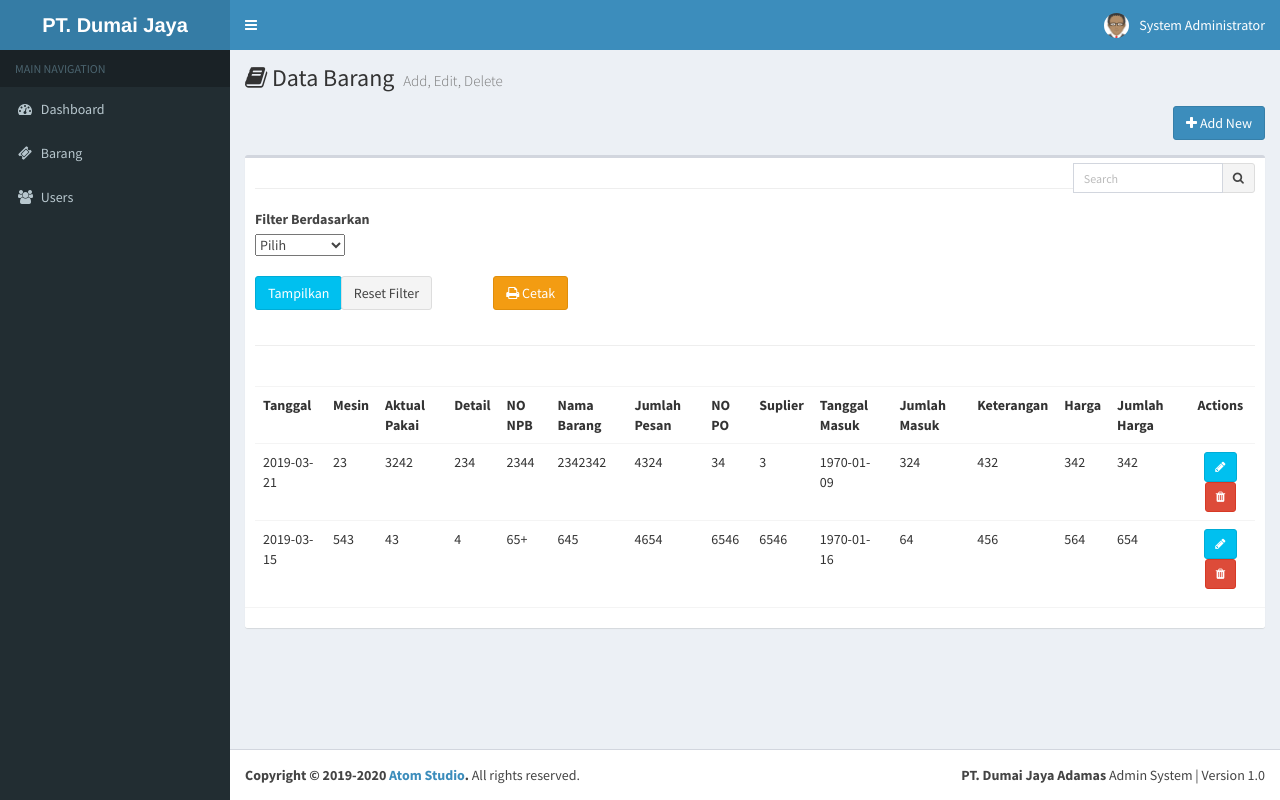
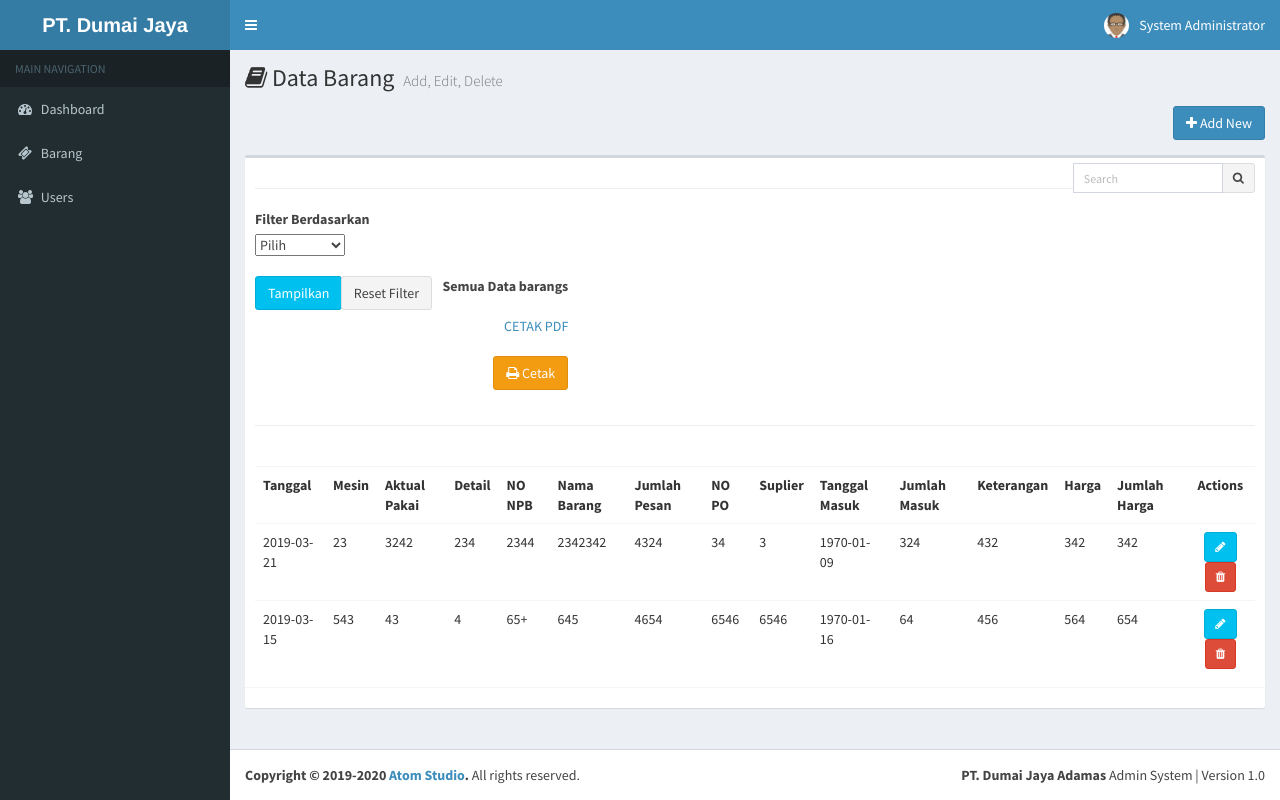
Before and after one commit to tomi-atom/purch, a CodeIgniter app: page /tcpdf/index.php/barang/barangListing in a window 1280 px wide. Run offline with CodeIgniter, Linux system fonts and the light colour scheme; a user stored in the database is signed in; data comes from the database, SQL or seed files in the repository.

Commit message:
Filter cetak

```diff
--- a/application/controllers/Barang.php
+++ b/application/controllers/Barang.php
@@ -39,7 +39,7 @@ class Barang extends BaseController
     function barangListing()
     {
 
-            $this->load->model('barang_model');
+        $this->load->model('barang_model');
 
         if(isset($_GET['filter']) && ! empty($_GET['filter'])){ // Cek apakah user telah memilih filter dan klik tombol tampilkan
             $filter = $_GET['filter']; // Ambil data filder yang dipilih user
@@ -47,7 +47,7 @@ class Barang extends BaseController
                 $tanggal = $_GET['tanggal'];
 
                 $ket = 'Data barangs Tanggal '.date('d-m-y', strtotime($tanggal));
-                $url_cetak = 'barangs/cetak?filter=1&tahun='.$tanggal;
+                $url_cetak = 'barang/cetak?filter=1&tahun='.$tanggal;
                 $barangs = $this->barang_model->view_by_date($tanggal); // Panggil fungsi view_by_date yang ada di barang_model
             }else if($filter == '2'){ // Jika filter nya 2 (per bulan)
                 $bulan = $_GET['bulan'];
@@ -55,18 +55,18 @@ class Barang extends BaseController
                 $nama_bulan = array('', 'Januari','Februari','Maret','April','Mei','Juni','Juli','Agustus','September','Oktober','November','Desember');
 
                 $ket = 'Data barangs Bulan '.$nama_bulan[$bulan].' '.$tahun;
-                $url_cetak = 'barangs/cetak?filter=2&bulan='.$bulan.'&tahun='.$tahun;
+                $url_cetak = 'barang/cetak?filter=2&bulan='.$bulan.'&tahun='.$tahun;
                 $barangs = $this->barang_model->view_by_month($bulan, $tahun); // Panggil fungsi view_by_month yang ada di barang_model
             }else{ // Jika filter nya 3 (per tahun)
                 $tahun = $_GET['tahun'];
 
                 $ket = 'Data barangs Tahun '.$tahun;
-                $url_cetak = 'barangs/cetak?filter=3&tahun='.$tahun;
+                $url_cetak = 'barang/cetak?filter=3&tahun='.$tahun;
                 $barangs = $this->barang_model->view_by_year($tahun); // Panggil fungsi view_by_year yang ada di barang_model
             }
         }else{ // Jika user tidak mengklik tombol tampilkan
             $ket = 'Semua Data barangs';
-            $url_cetak = 'barangs/cetak';
+            $url_cetak = 'barang/cetak';
             $barangs = $this->barang_model->view_all(); // Panggil fungsi view_all yang ada di barang_model
         }
 
@@ -77,7 +77,7 @@ class Barang extends BaseController
 
             $count = $this->barang_model->barangListingCount($searchText);
 
-			$returns = $this->paginationCompress ( "barangListing/", $count, 10 );
+			$returns = $this->paginationCompress ( "barangListing/", $count, 5 );
 
             $data['ket'] = $this->barang_model->barangListing($searchText, $returns["page"], $returns["segment"]);
 
@@ -85,7 +85,7 @@ class Barang extends BaseController
 
 
         $data['ket'] = $ket;
-       // $data['url_cetak'] = base_url('barangListing/'.$url_cetak);
+        $data['url_cetak'] = $url_cetak;
         $data['barangs'] = $barangs;
         $data['option_tahun'] = $this->barang_model->option_tahun();
         //  $this->load->view('view', $data);
--- a/application/views/barangs.php
+++ b/application/views/barangs.php
@@ -108,6 +108,9 @@
                             </div>
                             <div class="col-xs-2 text-right">
                                 <div class="form-group">
+
+                                    <b><?php echo $ket; ?></b><br /><br />
+                                    <a href="<?php echo $url_cetak; ?>">CETAK PDF</a><br /><br />
 
                                     <a class="btn btn-warning" href="<?php echo base_url(); ?>cetak"><i class="fa fa-print"></i> Cetak</a>
                                 </div>
```
